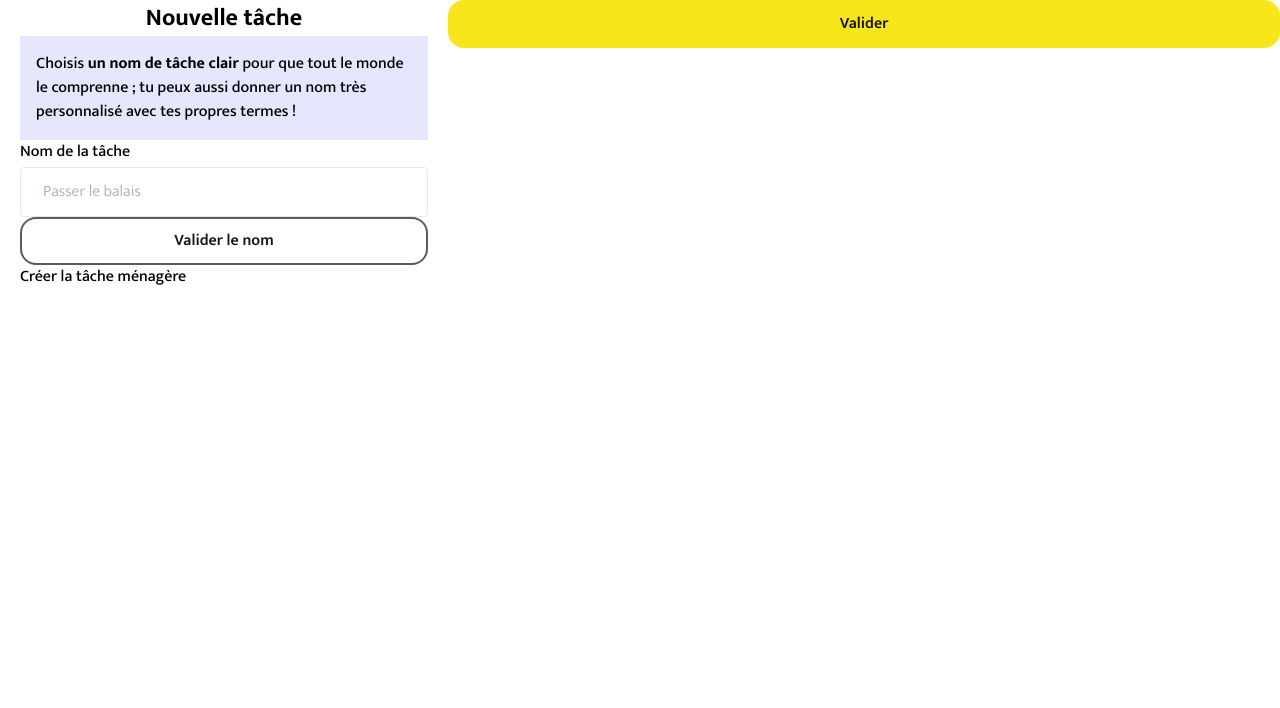
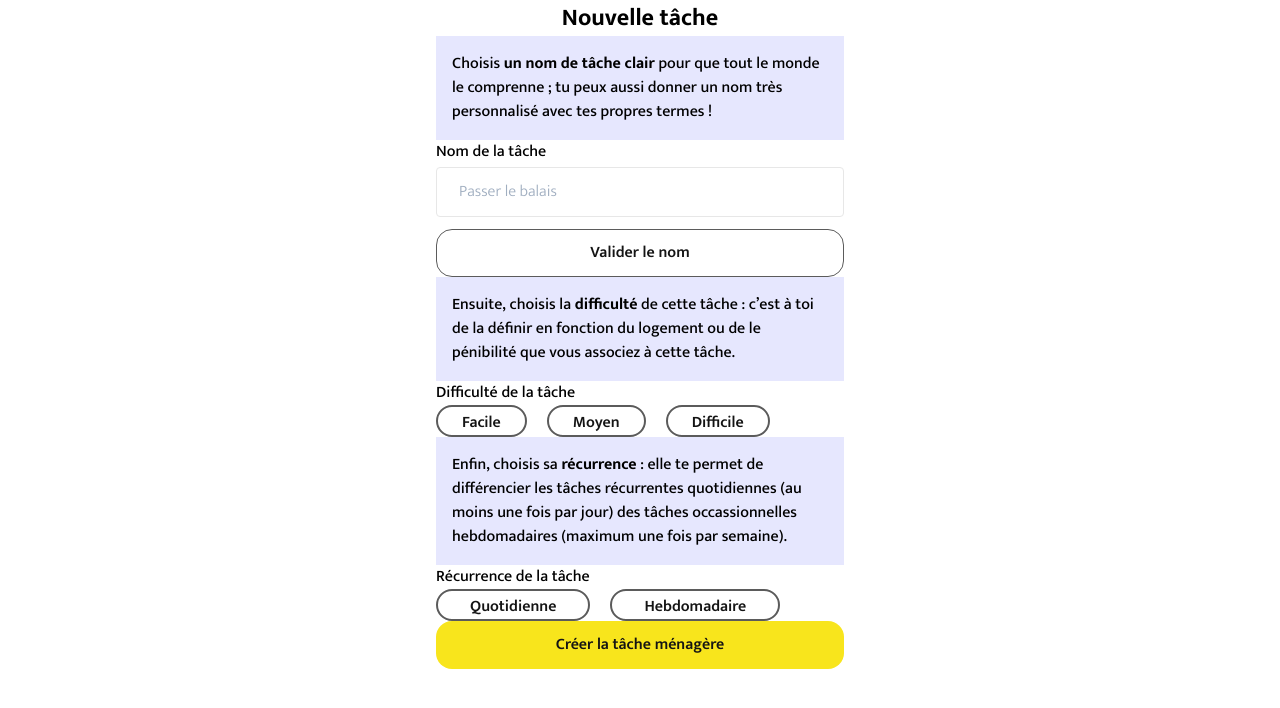
Before and after one commit to antoinechassagne/stov, a Nuxt app: page /tasks/Create in a window 1280 px wide. Shown: the top 708 px of the page. Built offline with nearby package versions, Linux system fonts and the light colour scheme.

Commit message:
Wip new task, change style for radio buttons

```diff
--- a/components/ButtonTransparent.vue
+++ /dev/null
@@ -1,15 +0,0 @@
-<template>
-  <button class="btn w-full h-12 rounded-2xl focus:outline-none text-black text-base text-center font-semibold border-gray-70 border-2">
-    <slot />
-  </button>
-</template>
-
-<script>
-export default {
-name: "ButtonTransparent"
-}
-</script>
-
-<style scoped>
-
-</style>
--- a/components/RadioButton.vue
+++ b/components/RadioButton.vue
@@ -1,5 +1,5 @@
 <template>
-  <div class="inline-block rounded-2xl bg-white checked:bg-yellow-100 border-2 border-black h-8 checked:bg-yellow-100 checked:border-transparent font-semibold text-center text-black w-40">
+  <div class="inline-block rounded-2xl bg-white checked:bg-yellow-100 border-2 border-gray-70 h-8 checked:bg-yellow-100 checked:border-transparent font-semibold text-center text-black py-1">
     <input type="radio" :name="name" class="hidden">
     <label> {{label}} </label>
   </div>
--- a/pages/tasks/Create.vue
+++ b/pages/tasks/Create.vue
@@ -4,17 +4,47 @@
       <div class="max-w-md mx-auto">
         <h1 class="font-bold text-2xl text-center">Nouvelle tâche</h1>
         <div class="mx-5">
-          <div class="bg-blue-10">
-            <p class="p-4">
-              Choisis <b>un nom de tâche clair</b> pour que tout le monde le comprenne ; tu peux aussi donner un nom très personnalisé avec tes propres termes !
-            </p>
+
+          <div id="etape-1">
+            <div class="bg-blue-10">
+              <p class="p-4">
+                Choisis <b>un nom de tâche clair</b> pour que tout le monde le comprenne ; tu peux aussi donner un nom très personnalisé avec tes propres termes !
+              </p>
+            </div>
+            <BaseInput label="Nom de la tâche" placeholder="Passer le balais" type="text" class="pb-3"/>
+            <ButtonSecondary>Valider le nom</ButtonSecondary>
           </div>
-          <BaseInput label="Nom de la tâche" placeholder="Passer le balais" type="text"></BaseInput>
-          <ButtonTransparent>Valider le nom</ButtonTransparent>
-          <Button>Créer la tâche ménagère</Button>
+
+          <div id="etape-2">
+            <div class="bg-blue-10">
+              <p class="p-4">
+                Ensuite, choisis la <b>difficulté</b> de cette tâche :  c’est à toi de la définir en fonction du logement ou de le pénibilité que vous associez à cette tâche.
+              </p>
+            </div>
+            <label for="difficulty">Difficulté de la tâche</label>
+            <div class="flex space-x-5">
+              <RadioButton label="Facile" name="difficulty" class="px-6"/>
+              <RadioButton label="Moyen" name="difficulty" class="px-6"/>
+              <RadioButton label="Difficile" name="difficulty" class="px-6"/>
+            </div>
+
+
+            <div id="etape-3">
+              <div class="bg-blue-10">
+                <p class="p-4">
+                  Enfin, choisis sa <b>récurrence</b> : elle te permet de différencier les tâches récurrentes quotidiennes (au moins une fois par jour) des tâches occassionnelles hebdomadaires (maximum une fois par semaine).                </p>
+              </div>
+              <label for="recurrency">Récurrence de la tâche</label>
+              <div class="flex space-x-5">
+                <RadioButton label="Quotidienne" name="recurrency" class="px-8"/>
+                <RadioButton label="Hebdomadaire" name="recurrency" class="px-8"/>
+              </div>
+            </div>
+          </div>
+
+          <ButtonPrimary>Créer la tâche ménagère</ButtonPrimary>
         </div>
       </div>
-      <ButtonPrimary>Valider</ButtonPrimary>
     </div>
 
     <!--
```
